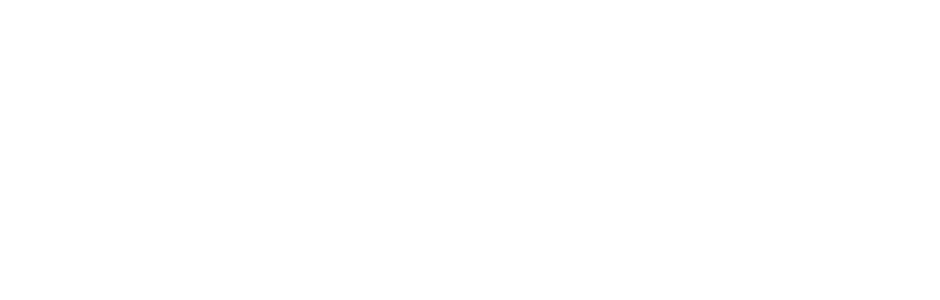
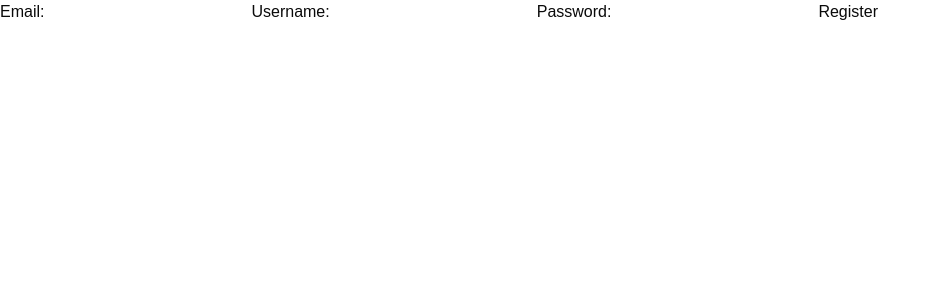
Before and after one commit to chkim888/Wavefront, a React app in the folder frontend/: page /register in a window 1280 px wide. Before the commit this address had no page. Shown: the top 300 px of the page, without its empty margins (0-940 px from the left). Built offline with nearby package versions, Linux system fonts and the light colour scheme; the HTML template or start-up script is replaced by a standard one.

Commit message:
Register page complete

```diff
--- a/frontend/src/App.jsx
+++ b/frontend/src/App.jsx
@@ -1,16 +1,20 @@
-import { Routes, Route } from "react-router-dom";
+import { Routes, Route, Navigate } from "react-router-dom";
 import Layout from "./components/Layout";
 import Alerts from "./pages/Alerts";
 import Analytics from "./pages/Analytics";
 import BuzzMonitor from "./pages/BuzzMonitor";
 import ExperimentManager from "./pages/ExperimentManager";
-import Login from "./pages/Login"
+import Login from "./pages/Login";
+import Register from "./pages/Register";
 
 function App() {
   return (
     <Routes>
+      {/* Default homepage is the login page */}
+      <Route path="/" element={<Navigate to="/login" />} />
+      <Route path="/login" element={<Login />} />
+      <Route path="/register" element={<Register />} />
       <Route element={<Layout />}>
-        <Route path="/login" element={<Login />} />
         <Route path="/alerts" element={<Alerts />} />
         <Route path="/analytics" element={<Analytics />} />
         <Route path="/buzz" element={<BuzzMonitor />} />
--- a/frontend/src/pages/Login/index.jsx
+++ b/frontend/src/pages/Login/index.jsx
@@ -1,5 +1,5 @@
 import { useState } from "react";
-import { useNavigate } from "react-router-dom";
+import { Link, useNavigate } from "react-router-dom";
 import { useAuth } from "@/context/AuthContext";
 import authFetch from "@/api/axios";
 
@@ -20,8 +20,8 @@
       }
       // make API call
       const res = await authFetch.post("/auth/login", {
-        username,
-        password,
+        username: username,
+        password: password,
       });
       // call login() with the token
       login(res.data.access_token);
@@ -34,6 +34,7 @@
 
   return (
     // JSX form
+    <>
       <form onSubmit={handleSubmit}>
         <label>
           Username:
@@ -53,8 +54,11 @@
             onChange={(e) => setPassword(e.target.value)}
           />
         </label>
-      <button type="submit">Submit</button>
+        <button type="submit">Login</button>
       </form>
+      <text>Not a registered user?</text>
+      <Link to="/register">Register here</Link>
+    </>
   );
 }
 
--- /dev/null
+++ b/frontend/src/pages/Register/index.jsx
@@ -0,0 +1,70 @@
+import authFetch from "@/api/axios";
+import { useState } from "react";
+import { useNavigate } from "react-router-dom";
+
+function Register() {
+  // set different states
+  const [username, setUsername] = useState("");
+  const [password, setPassword] = useState("");
+  const [email, setEmail] = useState("");
+  const navigate = useNavigate();
+
+  const handleSubmit = async (e) => {
+    e.preventDefault(); // prevent page refreshing on submission
+    try {
+      // check that all values are not null
+      if (!email || !username || !password) {
+        console.log("Null values not allowed for field values");
+        return;
+      }
+      // Send API request to the backend register endpoint
+      const res = await authFetch.post("/auth/register", {
+        email: email,
+        username: username,
+        password: password,
+      });
+      if (!res) {
+        console.log("Unsuccessful register attempt");
+      }
+      // redirect to login page after successful registration
+      navigate("/login");
+    } catch (e) {
+      console.log(e);
+    }
+  };
+
+  // return JSX
+  return (
+    <form onSubmit={handleSubmit}>
+      <label>
+        Email:
+        <input
+          type="email"
+          name="email"
+          value={email}
+          onChange={(e) => setEmail(e.target.value)}
+        />
+      </label>
+      <label>
+        Username:
+        <input
+          type="text"
+          name="username"
+          value={username}
+          onChange={(e) => setUsername(e.target.value)}
+        />
+      </label>
+      <label>
+        Password:
+        <input
+          type="text"
+          name="password"
+          value={password}
+          onChange={(e) => setPassword(e.target.value)}
+        />
+      </label>
+      <button type="submit">Register</button>
+    </form>
+  );
+}
+export default Register;
```
Lines whose indentation alone changed are shown as unchanged.
